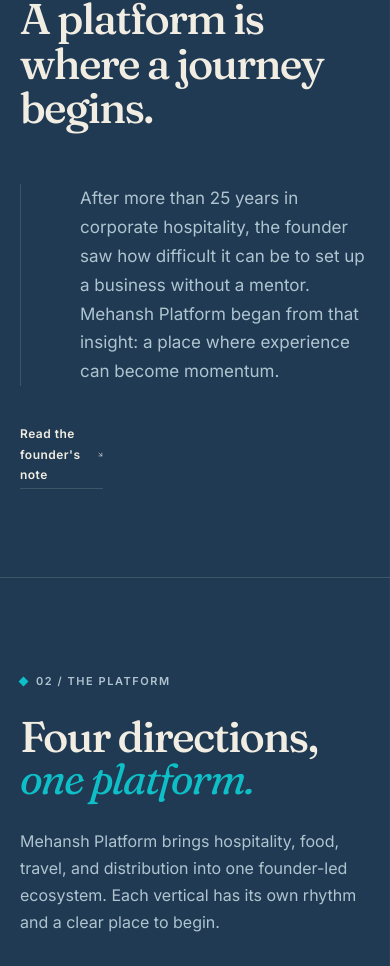
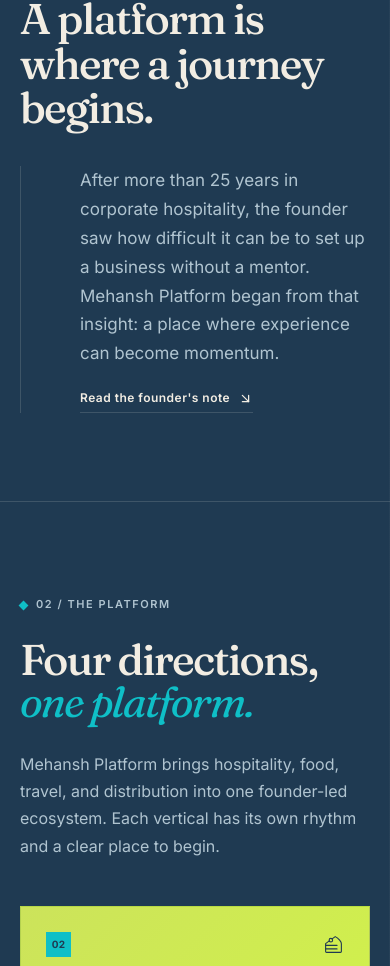
Before and after one commit to rajavikram-aditya/mehansh_platform, a React (Vite) app in the folder client/: page / in a window 390 px wide. Shown: the part 973-1939 px from the top of the page. Built offline with nearby package versions, Linux system fonts and the light colour scheme.

Commit message:
fix(home): fix manifesto section spacing and grid placement

```diff
--- a/client/src/index.css
+++ b/client/src/index.css
@@ -655,7 +655,7 @@
   max-width: 550px;
   grid-template-columns: 42px minmax(0, 1fr);
   gap: 18px;
-  margin: 78px 0 0 auto;
+  margin: 40px 0 0 0;
 }
 
 .manifesto-rule {
@@ -670,6 +670,11 @@
   max-width: 520px;
   font-size: 17px;
   line-height: 1.7;
+}
+
+.manifesto-detail p,
+.manifesto-detail .text-link {
+  grid-column: 2;
 }
 
 .text-link {
@@ -1828,7 +1833,7 @@
   }
 
   .manifesto-detail {
-    margin-top: 54px;
+    margin-top: 36px;
   }
 
   .services-heading,
--- a/client/src/pages/Home.tsx
+++ b/client/src/pages/Home.tsx
@@ -44,8 +44,10 @@
           <p className="display-quote">“Mehansh” means <em>Genuine Soul.</em><br />A platform is where a journey begins.</p>
           <div className="manifesto-detail">
             <div className="manifesto-rule" />
-            <p>After more than 25 years in corporate hospitality, the founder saw how difficult it can be to set up a business without a mentor. Mehansh Platform began from that insight: a place where experience can become momentum.</p>
-            <Link href="#owner" className="text-link">Read the founder's note <ArrowDownRight size={15} /></Link>
+            <div>
+              <p>After more than 25 years in corporate hospitality, the founder saw how difficult it can be to set up a business without a mentor. Mehansh Platform began from that insight: a place where experience can become momentum.</p>
+              <Link href="#owner" className="text-link">Read the founder's note <ArrowDownRight size={15} /></Link>
+            </div>
           </div>
         </div>
       </ScrollReveal>
```
